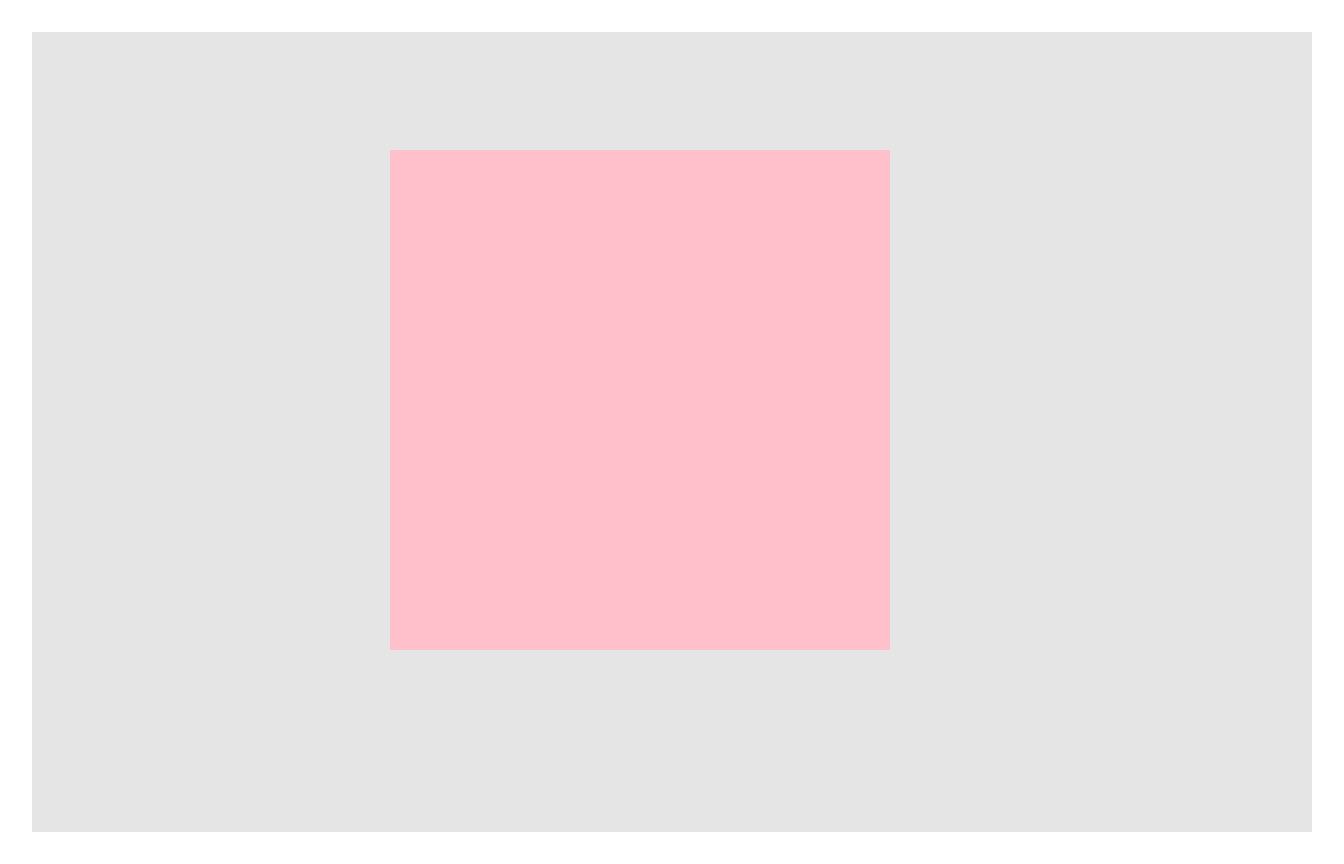
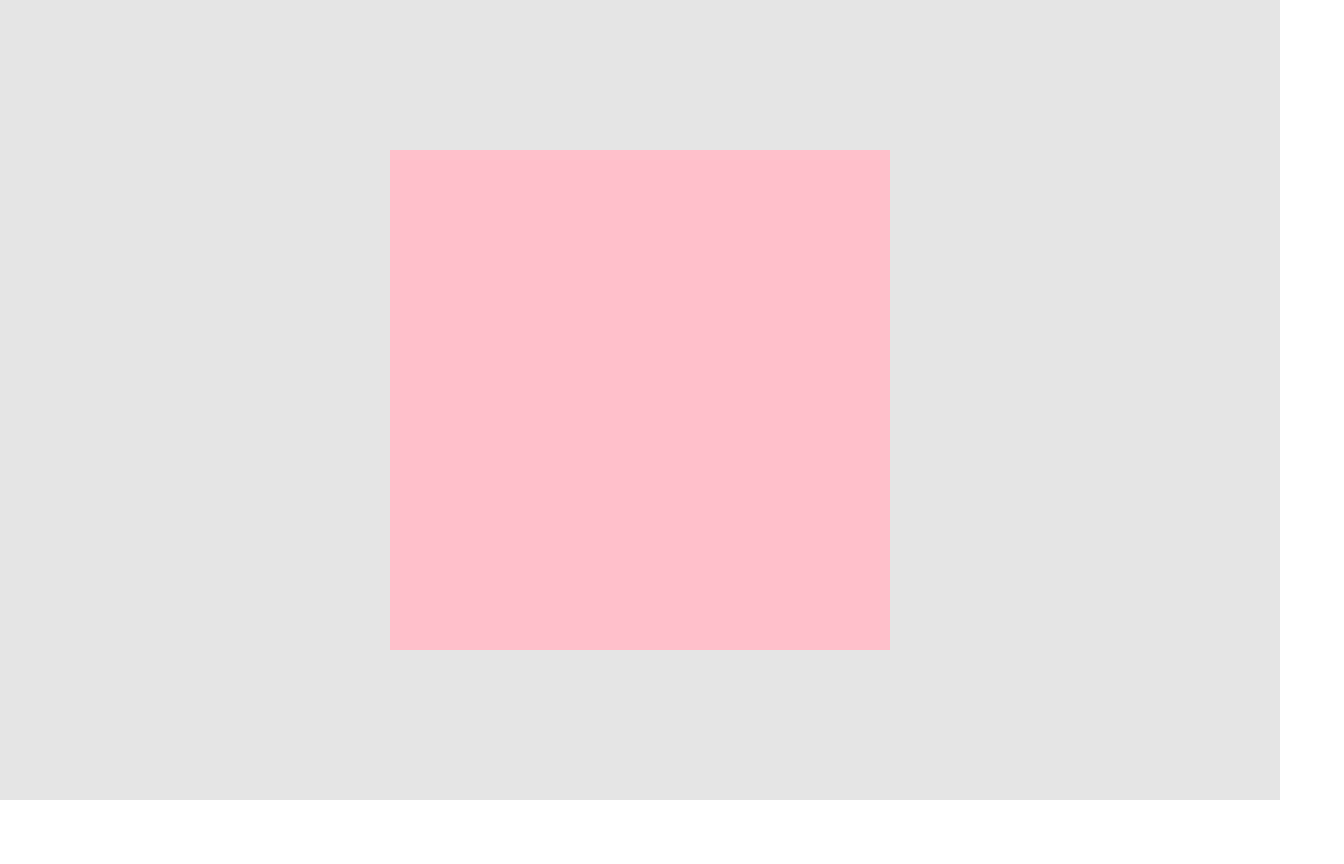
Before and after one commit to EightBitByte/property-guessr, a React (Vite) app in the folder app/: page / in a window 1280 px wide. Shown: the whole page, 1344 px wide, since content can reach past the window. After the commit the page ends 800 px from the top, so only its background shows below. Built offline with nearby package versions, Linux system fonts and the light colour scheme.

Commit message:
:lipstick: Fix blur styling

```diff
--- a/app/src/components/toolbar.css
+++ b/app/src/components/toolbar.css
@@ -24,6 +24,8 @@
 
 .blur {
     position: absolute;
+    top: 0;
+    left: 0;
     width: 100%;
     height: 100%;
     background-color: rgba(0, 0, 0, 0.1);
--- a/app/src/index.css
+++ b/app/src/index.css
@@ -26,6 +26,7 @@ html, body {
 #root {
   width: 100%;
   height: 100%;
+  padding: 0 !important;
 }
 
 a {
```
